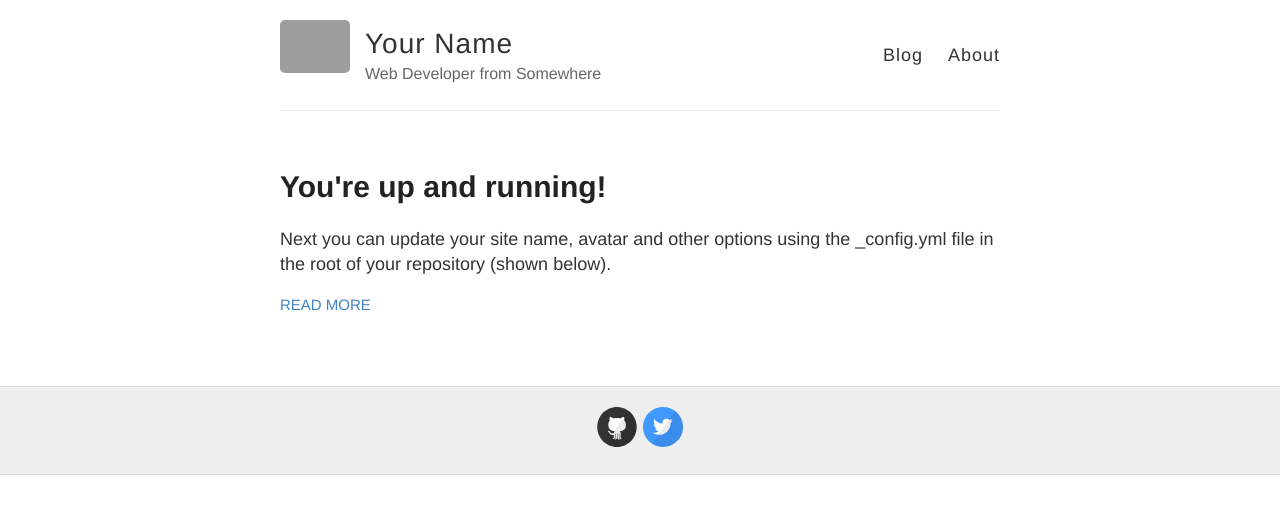
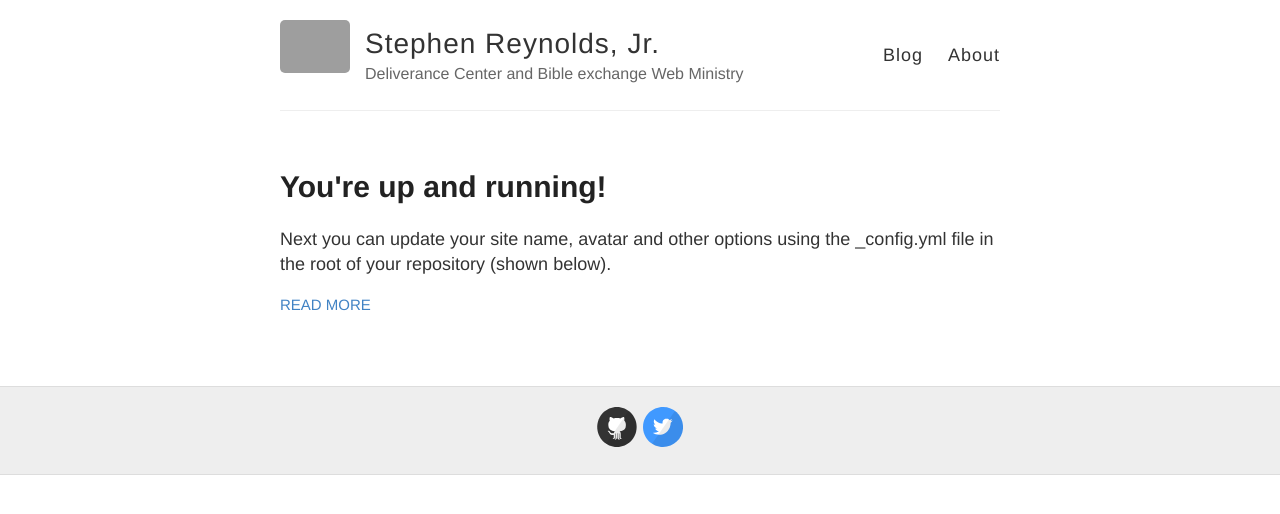
Before and after one commit to sgrjr/sgrjr.github.io, a Jekyll site: the page built from index.html, in a window 1280 px wide. Shown: the top 514 px of the page. Built offline with Jekyll 4.4.1, drawn with Linux system fonts in a browser that asks for light colours; Markdown is read by kramdown in place of the engine named in the settings; grey boxes are pictures that could not be loaded.

Commit message:
config changes

```diff
--- a/_config.yml
+++ b/_config.yml
@@ -3,10 +3,10 @@
 #
 
 # Name of your site (displayed in the header)
-name: Your Name
+name: Stephen Reynolds, Jr.
 
 # Short bio or description (displayed in the header)
-description: Web Developer from Somewhere
+description: Deliverance Center and Bible exchange Web Ministry
 
 # URL of your avatar or profile pic (you could use your GitHub profile pic)
 avatar: https://raw.githubusercontent.com/barryclark/jekyll-now/master/images/jekyll-logo.png
@@ -21,7 +21,7 @@ footer-links:
   email:
   facebook:
   flickr:
-  github: barryclark/jekyll-now
+  github: sgrjr/dc-sites
   instagram:
   linkedin:
   pinterest:
```
